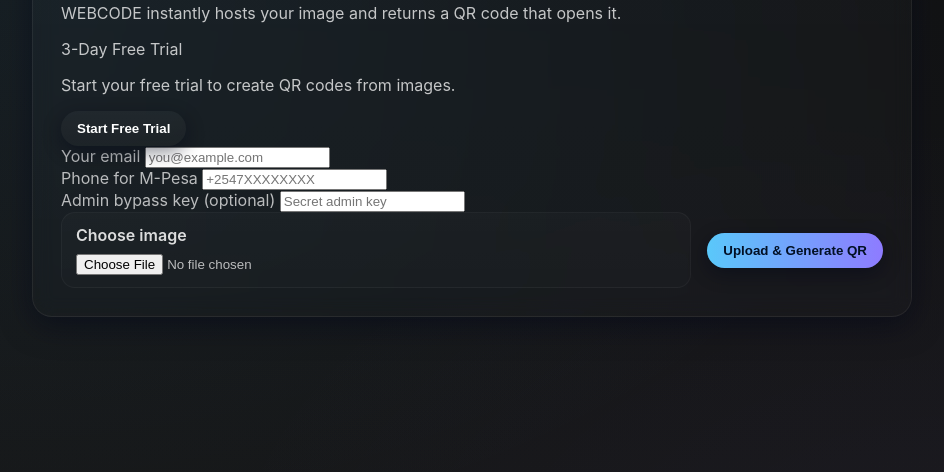
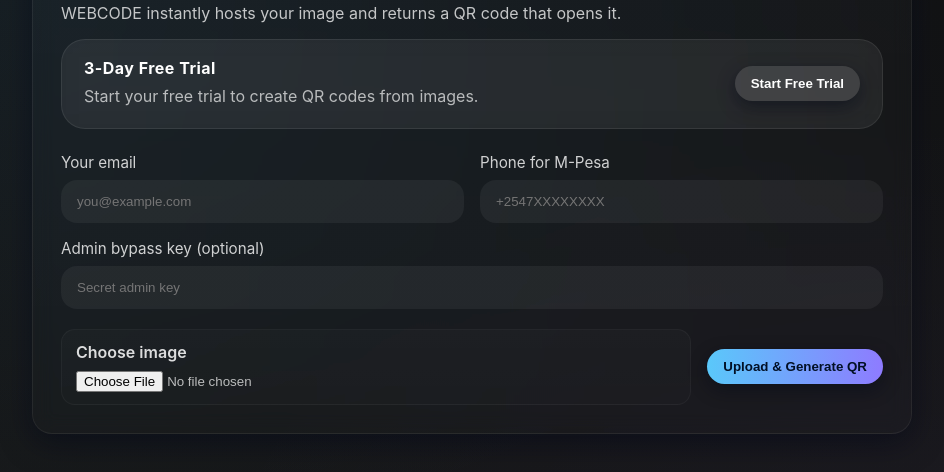
Before and after one commit to STAR-cpu448/bstar-gr-code, a website: page public/index.html in a window 1280 px wide. Shown: the part 110-582 px from the top of the page, without its empty margins (168-1112 px from the left). Drawn offline with Linux system fonts and the light colour scheme; no server answers.

Commit message:
Pushing Apple UI and Paywall features

```diff
--- a/public/styles.css
+++ b/public/styles.css
@@ -55,6 +55,22 @@ input[type="file"]{width:100%;background:transparent;color:var(--muted);}
 
 .controls{display:flex;gap:12px;align-items:center}
 
+.paywall-card{
+  display:flex;justify-content:space-between;align-items:center;
+  gap:18px;
+  background: rgba(255,255,255,0.06);
+  border:1px solid rgba(255,255,255,0.08);
+  border-radius:24px;
+  padding:18px 22px;
+  margin-bottom:24px;
+  backdrop-filter: blur(16px);
+}
+
+.paywall-title{font-size:1rem;font-weight:700;margin:0;color:white;letter-spacing:0.03em;}
+.paywall-copy{margin:6px 0 0;color:rgba(255,255,255,0.68);line-height:1.6;}
+
+.paywall-actions{display:flex;gap:12px;align-items:center;flex-wrap:wrap}
+
 .btn{
   display:inline-flex;align-items:center;gap:10px;
   background:linear-gradient(180deg, rgba(255,255,255,0.04), rgba(255,255,255,0.02));
@@ -68,6 +84,28 @@ input[type="file"]{width:100%;background:transparent;color:var(--muted);}
 .btn[disabled]{opacity:0.5;cursor:not-allowed;transform:none}
 
 .btn.primary{background:linear-gradient(90deg,var(--accent),#8e7bff);color:#021025}
+
+.btn.secondary{background:rgba(255,255,255,0.12);color:white;}
+
+.input-grid{display:grid;grid-template-columns:1fr 1fr;gap:16px;margin:20px 0;}
+.input-field{display:flex;flex-direction:column;gap:8px;color:rgba(255,255,255,0.74);}
+.input-field.fullwidth{grid-column:1/-1;}
+.input-field label{font-size:.95rem;color:rgba(255,255,255,0.8);}
+.input-field input{border:none;border-radius:16px;padding:14px 16px;background:rgba(255,255,255,0.05);color:white;outline:none;transition:box-shadow .3s ease;}
+.input-field input:focus{box-shadow:0 0 0 2px rgba(90,200,250,0.25);}
+
+.modal{position:fixed;inset:0;background:rgba(3,7,18,0.65);display:flex;align-items:center;justify-content:center;z-index:50;padding:20px;}
+.modal.hidden{display:none;}
+.modal-sheet{width:min(520px,100%);background:rgba(10,12,16,0.94);border:1px solid rgba(255,255,255,0.08);box-shadow:0 32px 80px rgba(0,0,0,0.35);backdrop-filter:blur(24px);border-radius:28px;padding:28px;position:relative;}
+.modal-close{position:absolute;top:18px;right:18px;background:rgba(255,255,255,0.08);border:none;color:white;font-size:1.4rem;width:42px;height:42px;border-radius:50%;cursor:pointer;transition:all .25s ease;}
+.modal-close:hover{background:rgba(255,255,255,0.14);transform:scale(1.03);}
+.modal-header{margin-bottom:20px;}
+.modal-header p{margin:0;color:rgba(255,255,255,0.85);}
+.modal-description{margin-top:8px;color:rgba(255,255,255,0.65);line-height:1.6;}
+.modal-price{font-size:2rem;font-weight:700;margin:20px 0;color:white;}
+.modal-note{margin-top:16px;color:rgba(255,255,255,0.65);line-height:1.7;}
+.modal-status{margin-top:18px;color:var(--accent);font-weight:600;}
+.fullwidth{width:100%;}
 
 .result-card{margin-top:22px;border-radius:18px;padding:18px;background:linear-gradient(180deg, rgba(255,255,255,0.02), rgba(255,255,255,0.01));border:1px solid rgba(255,255,255,0.04);backdrop-filter: blur(8px);}
 
```
